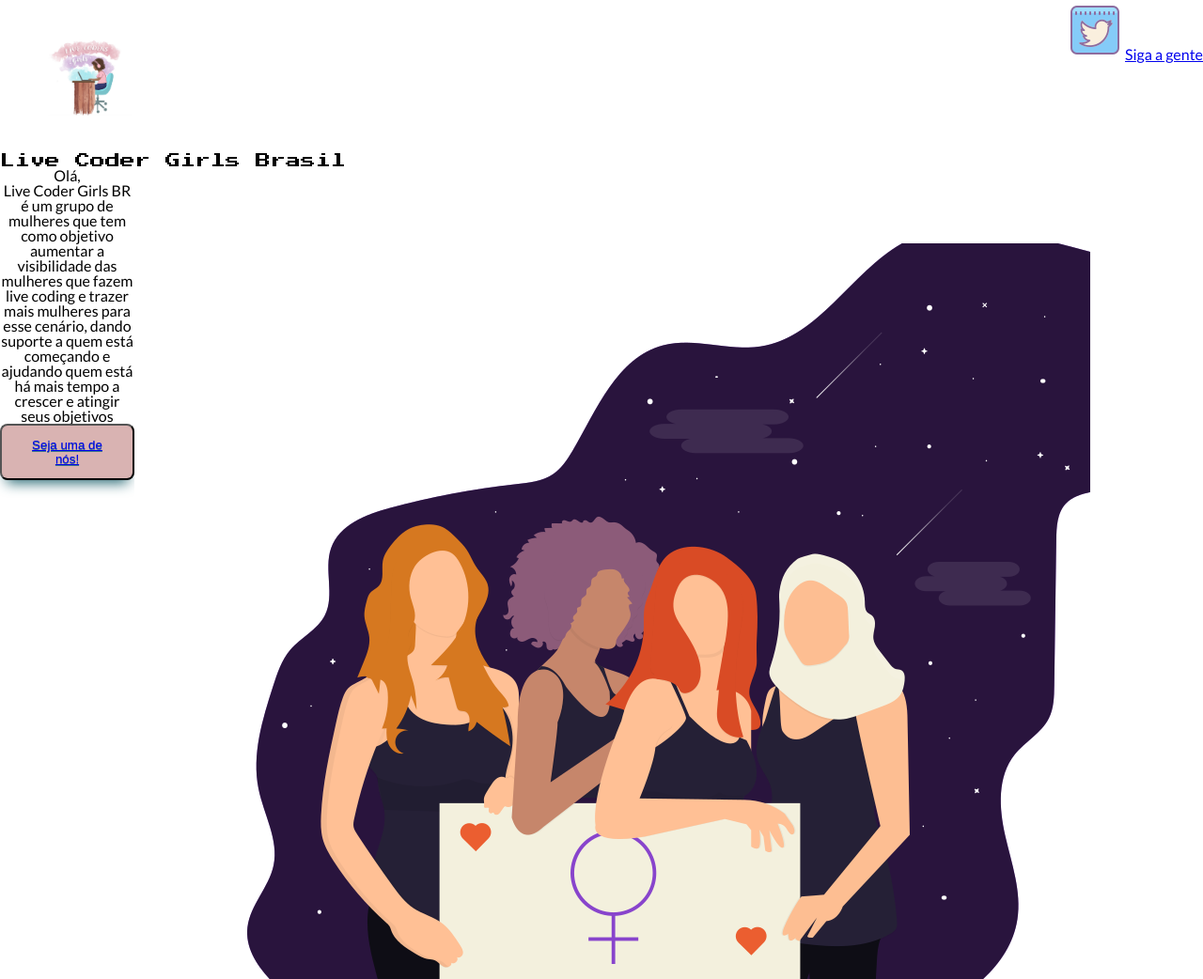
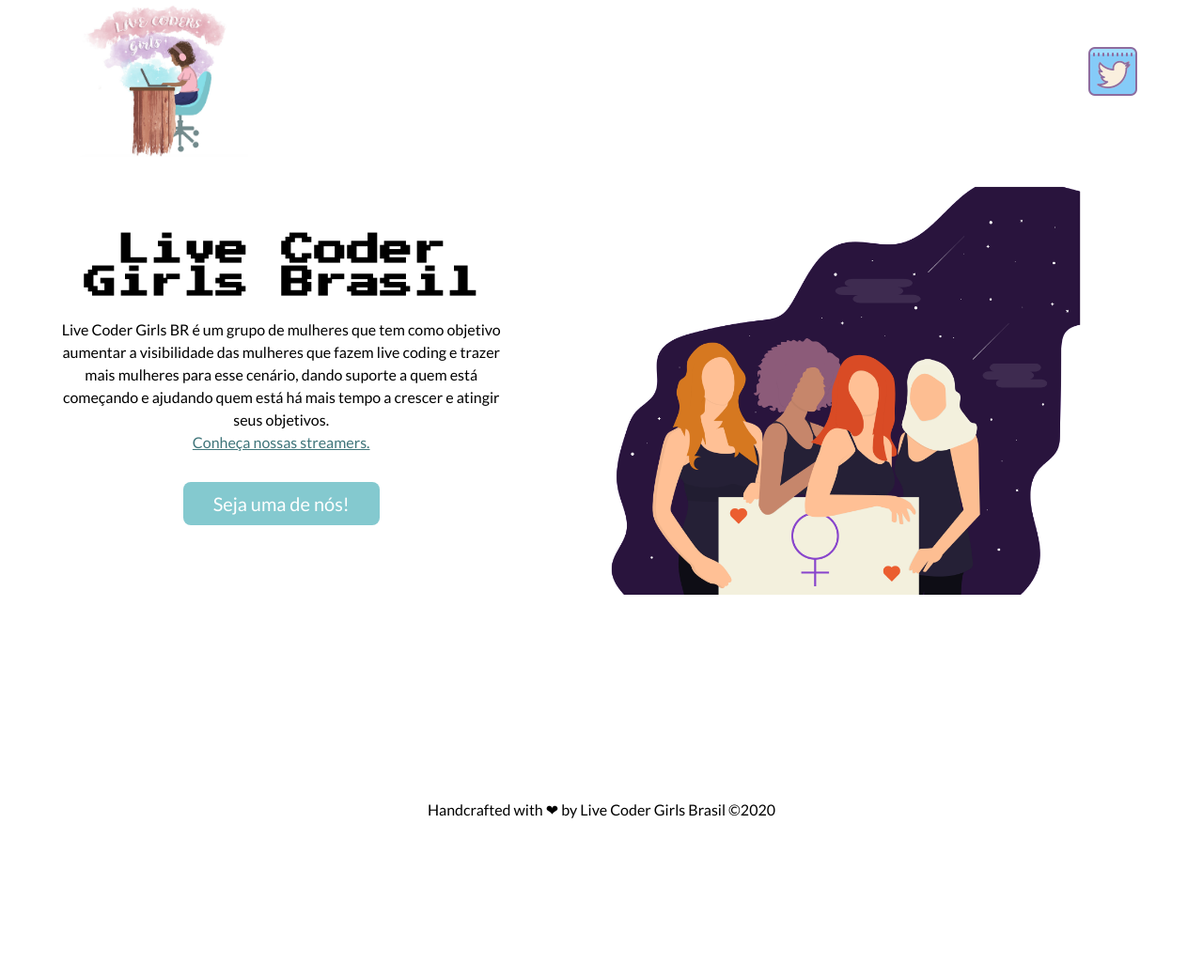
Before and after one commit to livecodergirlsbr/sobre, a plain HTML site: page index.html in a window 1280 px wide. Shown: the whole page at 94% size. After the commit the page ends 871 px from the top, so only its background shows below. Drawn offline with Linux system fonts and the light colour scheme.

Commit message:
Change layout

```diff
--- a/css/style.css
+++ b/css/style.css
@@ -1,9 +1,3 @@
-:root {
-  --um: #d9b3b2;
-  --dois: #dcc4df;
-  --tres: #84c9cf;
-}
-
 body {
   font-family: "Lato", sans-serif;
 }
@@ -16,41 +10,109 @@ h1 {
   margin: 0 auto;
 }
 
-header,
-main {
+.header {
+  width: 90%;
+  margin: 0 auto;
   display: flex;
-}
-
-header {
   justify-content: space-between;
-}
-
-main {
-  justify-content: center;
+  align-items: center;
 }
 
 .logo {
-  width: 100px;
-  margin: 40px;
+  width: 200px;
 }
 
-button {
-  box-shadow: 0px 10px 14px -7px #276873;
-  background-color: var(--um);
+.social {
+  height: 80px;
+}
+
+.social__link {
+  display: block;
+  cursor: pointer;
+  transition:box-shadow .2s ease-in-out;
+}
+
+.social__link:hover {
+  box-shadow: 0px 10px 14px -7px #e2c2c2;
+}
+
+.intro {
+  width: 90%;
+  margin: 80px auto;
+  display: flex;
+  justify-content: center;
+  align-items: flex-start;
+}
+
+.intro__content {
+  flex: 36%;
+  padding-right: 50px;
+  text-align: center;
+}
+
+.intro__link {
+  display: block;
+  color: #3f757a;
+  transition: opacity .2s ease-in-out;
+}
+
+.intro__link:hover {
+  opacity: .9;
+}
+
+.title {
+  margin-bottom: 20px;
+  font-size: 35px;
+  font-weight: bold;
+}
+
+.description {
+  line-height: 1.5;
+}
+
+.link {
+  background: #84c9cf;
   border-radius: 8px;
   display: inline-block;
   cursor: pointer;
-  color: #ffffff;
+  color:#ffffff;
+  font-size: 20px;
   padding: 13px 32px;
   text-decoration: none;
-  text-shadow: 0px 1px 0px #3d768a;
+  margin: 30px;
+  transition: box-shadow, opacity .2s ease-in-out;
 }
 
-.oi {
+.link:hover {
+  opacity: .9;
+  box-shadow: 0px 10px 14px -7px #e2c2c2;
+}
+
+.img {
+  flex: 50%;
+  transform: translateY(-18%)
+}
+
+img {
   width: 100%;
+}
+
+footer {
   text-align: center;
 }
 
-.imagem {
-  width: 100%;
+@media (max-width: 1024px) {
+
+  .intro {
+      margin-top: 50px;
+      flex-direction: column;
+  }
+
+  .intro__content {
+      padding-right: 0;
+  }
+
+  .img {
+      transform: translateY(0)
+  }
 }
--- a/index.html
+++ b/index.html
@@ -3,6 +3,7 @@
   <head>
     <meta charset="UTF-8" />
     <meta name="viewport" content="width=device-width, initial-scale=1.0" />
+    <meta name="description" content="Uma comunidade para apoiar mulheres que fazem live coding.">
     <title>Live Coder Girls BR</title>
     <link
       href="https://fonts.googleapis.com/css2?family=Lato&family=Press+Start+2P&display=swap"
@@ -12,34 +13,58 @@
     <link rel="stylesheet" href="css/style.css" />
   </head>
   <body>
-    <header>
-      <img class="logo" src="img/logo.jpeg" alt="logo" />
-      <a class="twitter" href="https://twitter.com/girlslivecoders"
-        ><img src="img/twitter.png" alt="Twiiter icon" />Siga a gente</a
-      >
+    <header class="header">
+      <a class="logo" href="/" title="Logo Live Coder Girls Brasil">
+          <img
+              src="img/logo.jpeg"
+              alt="Logo Live Coder Girls Brasil"
+          >
+      </a>
+      <div class="social">
+        <a
+          class="social__link"
+          href="https://twitter.com/girlslivecoders"
+          title="Nos siga no twitter!"
+        >
+          <img src="img/twitter.png" alt="Twiiter icon" />
+        </a>
+      </div>
     </header>
-    <div class="title">
-      <h1>Live Coder Girls Brasil</h1>
-    </div>
+    <main class="intro">
+      <div class="intro__content">
+          <h1 class="title">Live Coder Girls Brasil</h1>
+          <p class="description">
+            Live Coder Girls BR é um grupo de mulheres que tem como objetivo
+            aumentar a visibilidade das mulheres que fazem live coding e trazer
+            mais mulheres para esse cenário, dando suporte a quem está começando e
+            ajudando quem está há mais tempo a crescer e atingir seus objetivos.
+            <a
+              class="intro__link"
+              href="https://github.com/Caaddss/awesome-live-coding-streams/blob/master/awesome_twitch_minorias.md"
+              title="Conheça nossas streamers!"
+            >
+              Conheça nossas streamers.
+            </a>
+          </p>
+          <a
+              class="link"
+              href="https://discord.gg/uh7BTdJ"
+              target="_blank"
+              title="Seja uma de nós!"
+          >
+            Seja uma de nós!
+          </a>
+      </div>
 
-    <main>
-      <div class="oi">
-        <h3>Olá,</h3>
-        <p>
-          Live Coder Girls BR é um grupo de mulheres que tem como objetivo
-          aumentar a visibilidade das mulheres que fazem live coding e trazer
-          mais mulheres para esse cenário, dando suporte a quem está começando e
-          ajudando quem está há mais tempo a crescer e atingir seus objetivos
-        </p>
-        <button class="button">
-          <a class="discord" href="https://discord.gg/uh7BTdJ"
-            >Seja uma de nós!</a
+      <div class="img">
+          <img
+              src="img/girls.png"
+              alt="Two girls"
           >
-        </button>
-      </div>
-      <div class="imagem">
-        <img class="girls" src="img/girls.png" />
       </div>
     </main>
+    <footer class="footer">
+      <p class="footer_text">Handcrafted with &#10084; by Live Coder Girls Brasil ©2020</p>
+    </footer>
   </body>
 </html>
```
